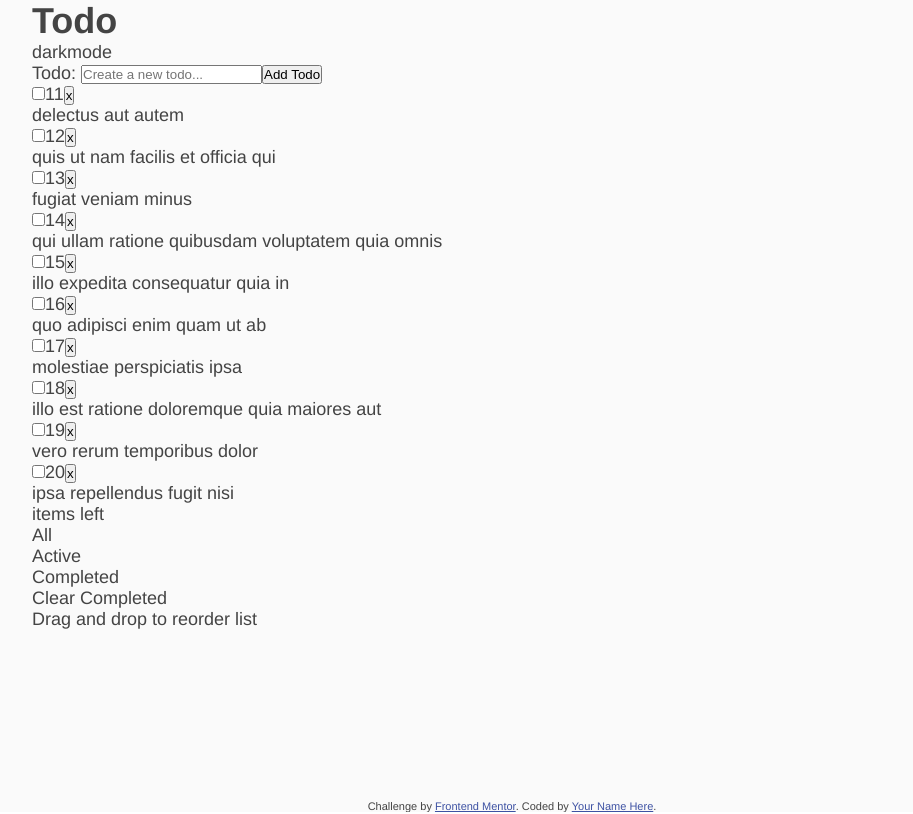
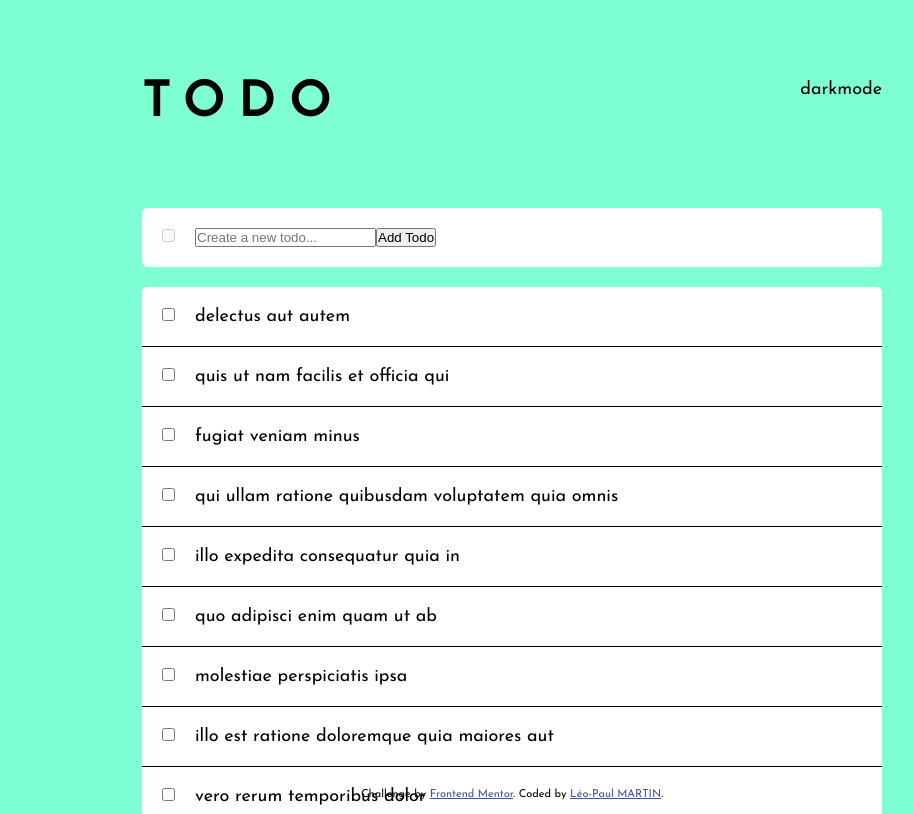
Before and after one commit to leopaul29/frontendmentor-todo-app-main, an Angular app in the folder frontendmentor-todo-app-main/: page / in a window 1280 px wide. Shown: the top 814 px of the page, without its empty margins (128-1041 px from the left). Built offline with nearby package versions, Linux system fonts and the light colour scheme.

Commit message:
style: todolist

```diff
--- a/frontendmentor-todo-app-main/src/app/app.component.css
+++ b/frontendmentor-todo-app-main/src/app/app.component.css
@@ -1,23 +1,10 @@
-html,
-body {
-  height: 100%;
+.main {
+  margin: auto;
+  max-width: 740px;
+}
+.attribution{
+  position: absolute;
+  bottom: 0;
   width: 100%;
-  padding: 0;
-  margin: 0;
-  background: #fafafa;
-  font-family: "Helvetica Neue", arial, sans-serif;
-  font-weight: 400;
-  color: #444;
-  -webkit-font-smoothing: antialiased;
-  -moz-osx-font-smoothing: grayscale;
+  margin: auto;
 }
-
-* {
-  box-sizing: border-box;
-}
-
-.main {
-  min-height: 100vh;
-  margin: auto;
-  max-width: 960px;
-}
--- a/frontendmentor-todo-app-main/src/app/app.component.html
+++ b/frontendmentor-todo-app-main/src/app/app.component.html
@@ -1,33 +1,26 @@
 <!DOCTYPE html>
 <html lang="en">
+
 <head>
   <meta charset="UTF-8">
-  <meta name="viewport" content="width=device-width, initial-scale=1.0"> <!-- displays site properly based on user's device -->
+  <meta name="viewport" content="width=device-width, initial-scale=1.0">
+  <!-- displays site properly based on user's device -->
 
   <link rel="icon" type="image/png" sizes="32x32" href="./images/favicon-32x32.png">
 
   <title>Frontend Mentor | Todo app</title>
 
   <!-- Feel free to remove these styles or customise in your own stylesheet 👍 -->
-  <style>
-    .attribution { font-size: 11px; text-align: center; }
-    .attribution a { color: hsl(228, 45%, 44%); }
-  </style>
 </head>
+
 <body>
   <main class="main">
-    <header class="header">
-        <h1 class="header__title">Todo</h1>
-        <span class="header__darkmode">darkmode</span>
-    </header>
     <app-todo-list></app-todo-list>
-    <footer>
-      Drag and drop to reorder list
-    </footer>
   </main>
   <div class="attribution">
     Challenge by <a href="https://www.frontendmentor.io?ref=challenge" target="_blank">Frontend Mentor</a>.
-    Coded by <a href="#">Your Name Here</a>.
+    Coded by <a href="https://github.com/leopaul29">Léo-Paul MARTIN</a>.
   </div>
 </body>
+
 </html>
--- a/frontendmentor-todo-app-main/src/app/todo-list/todo-list.component.css
+++ b/frontendmentor-todo-app-main/src/app/todo-list/todo-list.component.css
@@ -0,0 +1,70 @@
+/* header */
+.header {
+  margin: 80px 0px 80px 0px;
+  display: flex;
+  justify-content: space-between;
+}
+.header__title {
+  font-size: 48px;
+  text-transform: uppercase;
+  letter-spacing: 0.3em;
+}
+.darkmode:hover {
+  cursor: pointer;
+}
+
+/* lightmode / darkmode*/
+.light {
+  background-color: white;
+}
+/* common */
+.tile {
+  margin: 20px 0px 20px 0px;
+  border-radius: 5px;
+}
+/* form */
+.todoform {
+  padding: 20px;
+}
+
+/** todolist **/
+.todolist__item {
+  padding: 20px;
+  border-bottom: 1px solid;
+  display: flex;
+  flex-direction: row;
+}
+.complete {
+}
+.badge {
+  display: none;
+}
+.delete {
+  display: none;
+}
+.item_label {
+  margin-left: 20px;
+}
+
+.todonav {
+  display: flex;
+  flex-direction: row;
+  justify-content: space-between;
+
+  padding: 20px;
+}
+.nav_item:hover {
+  cursor: pointer;
+}
+.navfilter {
+  display: flex;
+  flex-direction: row;
+  justify-content: space-between;
+  gap: 10px;
+}
+
+/* footer */
+.footer {
+  margin-top: 60px;
+  text-align: center;
+}
--- a/frontendmentor-todo-app-main/src/app/todo-list/todo-list.component.html
+++ b/frontendmentor-todo-app-main/src/app/todo-list/todo-list.component.html
@@ -1,6 +1,11 @@
-<div class="todoform">
-  <label for="new-todo">Todo: </label>
-  <input id="new-todo" #todoName placeholder="Create a new todo..." />
+<header class="header">
+  <h1 class="header__title">Todo</h1>
+  <span class="header__darkmode">darkmode</span>
+</header>
+
+<div class="todoform tile light">
+  <input type="checkbox" disabled>
+  <input id="new-todo" #todoName placeholder="Create a new todo..." class="item_label" />
 
   <!-- (click) passes input value to add() and then clears the input -->
   <button class="add-button" (click)="add(todoName.value); todoName.value=''">
@@ -9,29 +14,33 @@
 </div>
 
 
-  <div class="todolist">
-    <div *ngFor="let todo of todos" class="todolist__item">
-      <div class="complete">
-        <input type="checkbox" name="complete" id="complete">
-        <span class="badge">{{todo.id}}</span>
-        <button class="delete" title="delete todo"(click)="delete(todo)">x</button>
-      </div>
-      <div class="label">{{todo.name}}</div>
+<div class="todolist tile light">
+  <div *ngFor="let todo of todos" class="todolist__item">
+    <div class="complete">
+      <input type="checkbox" name="complete" class="complete">
+      <span class="badge">{{todo.id}}</span>
+      <button class="delete" title="delete todo" (click)="delete(todo)">x</button>
     </div>
+    <div class="item_label">{{todo.name}}</div>
   </div>
 
   <nav class="todonav">
-    <div class="todonav__item todonav__left">
+    <div class="todonav__item nav_item">
       <!-- Add dynamic number --> items left
     </div>
-    <div class="todonav__item todonav__center">
+    <div class="todonav__item ">
       <ul class="navfilter">
-        <li class="navfilter__item">All</li>
-        <li class="navfilter__item">Active</li>
-        <li class="navfilter__item">Completed</li>
+        <li class="nav_item">All</li>
+        <li class="nav_item">Active</li>
+        <li class="nav_item">Completed</li>
       </ul>
     </div>
-    <div class="todonav__item todonav__right">
+    <div class="todonav__item nav_item ">
       Clear Completed
     </div>
   </nav>
+</div>
+
+<footer class="footer">
+  Drag and drop to reorder list
+</footer>
--- a/frontendmentor-todo-app-main/src/styles.css
+++ b/frontendmentor-todo-app-main/src/styles.css
@@ -1,5 +1,5 @@
 /* You can add global styles to this file, and also import other style files */
-:root{
+:root {
   /** layout **/
   --mobile-size: 375px;
   --desktop-size: 1440px;
@@ -32,14 +32,15 @@
 
 ul {
   list-style-type: none;
-    margin: 0;
-    padding: 0;
 }
 
 body {
   font-size: 18px;
+  font-family: "Josefin_Sans_reg";
+  max-height: 100vh;
+  max-width: 1440px;
+  background-color: aquamarine;
 }
-
 
 @font-face {
   font-family: "Josefin_Sans_reg";
@@ -48,7 +49,16 @@ body {
 }
 
 @font-face {
-    font-family: "Josefin_Sans_rbold";
+  font-family: "Josefin_Sans_semibold";
   font-weight: 700;
   src: url("fonts/Josefin_Sans/static/JosefinSans-SemiBold.ttf");
 }
+
+.attribution {
+  font-size: 11px;
+  text-align: center;
+}
+
+.attribution a {
+  color: hsl(228, 45%, 44%);
+}
```
Lines whose indentation alone changed are shown as unchanged.
